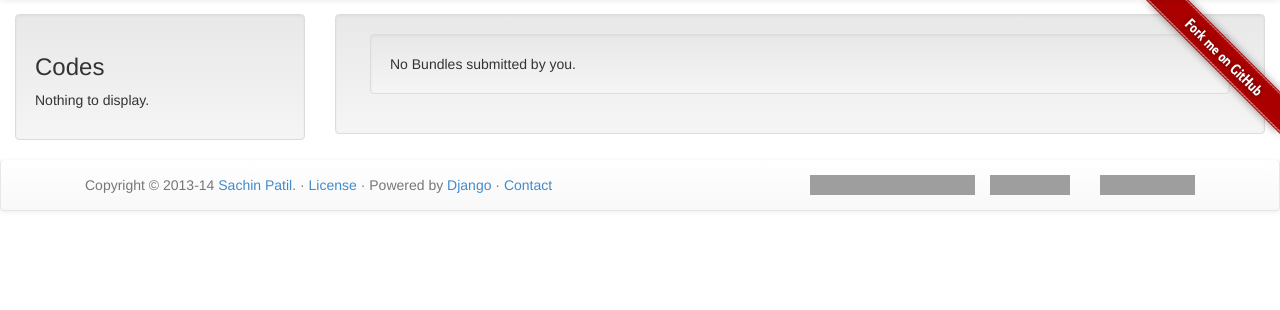
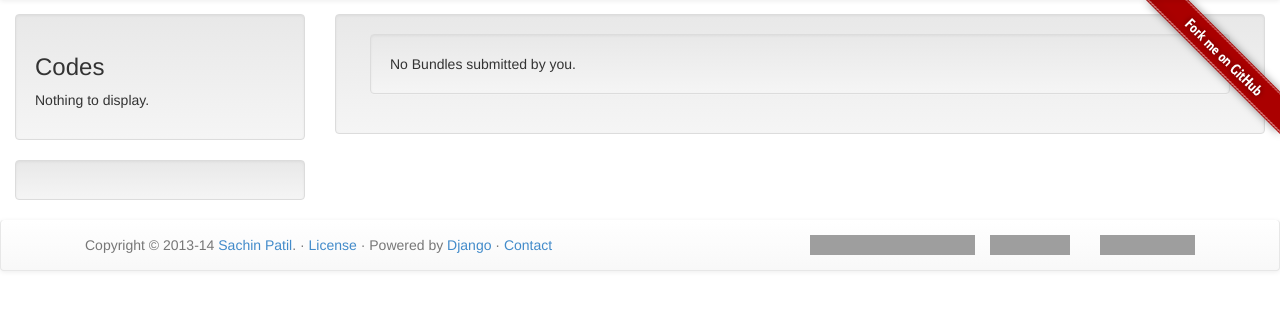
Before and after one commit to psachin/haqiba, a Django app: page /emacshaqiba/bundle/edit/ in a window 1280 px wide. Shown: the part 51-361 px from the top of the page. Run offline with Django 3.2, Linux system fonts and the light colour scheme; the visitor is signed in with stand-in values (Sample User, id 1); data that the repository does not hold is empty; parts of the project's set-up code (start-up, migrations or seed data) failed here and were passed over; some libraries are stand-ins or nearby versions; grey boxes are pictures that could not be loaded.

Commit message:
div for adsense

```diff
--- a/templates/emacshaqiba/base.html
+++ b/templates/emacshaqiba/base.html
@@ -124,7 +124,9 @@
 	    <div id="cats">
               {% include 'emacshaqiba/code_list.html' with codetemplate=codetemplate %}
 	    </div>
-	    <div align="center">
+	    {% endblock sidebar %}
+	  </div>
+	  <div align="center" class="well">
 	      <script async src="//pagead2.googlesyndication.com/pagead/js/adsbygoogle.js"></script>
 	      <!-- auto responsive ad -->
 	      <ins class="adsbygoogle"
@@ -135,14 +137,12 @@
 	      <script>
 		(adsbygoogle = window.adsbygoogle || []).push({});
 	      </script>
-	    </div>
-	    {% endblock sidebar %}
 	  </div>
 	</div>
 	<div class="col-md-9">
 	  <div class="well">
-	  {% block body_block %}
-          {% endblock body_block %}
+	    {% block body_block %}
+            {% endblock body_block %}
 	  </div>
 	</div>
       </div>
```
